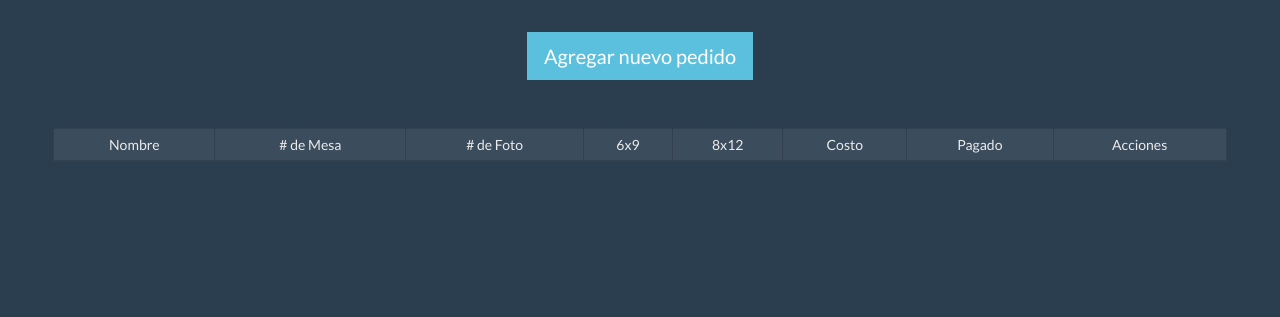
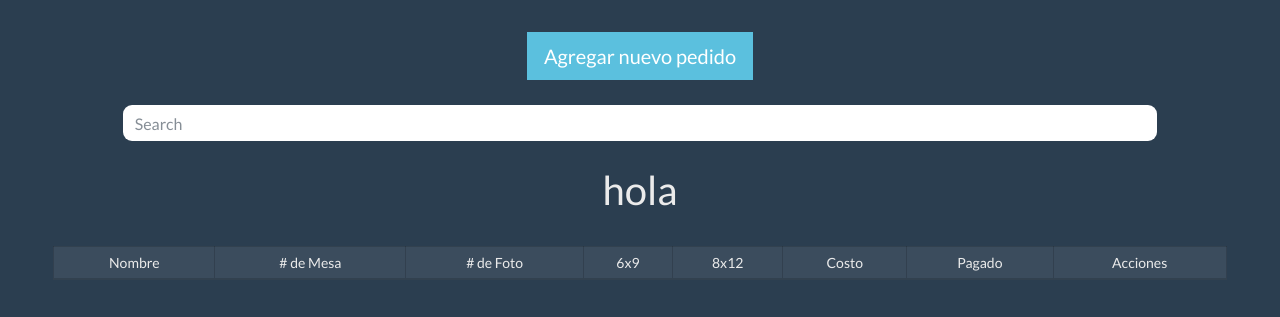
Before and after one commit to VelascoPale/pos-PanoramicasXalapaHd, a Flask app: page /form_clients_grd in a window 1280 px wide. Shown: the part 116-433 px from the top of the page. Run offline with Flask 2, Linux system fonts and the light colour scheme; a user stored in the database is signed in; data that the repository does not hold is empty; some libraries are stand-ins or nearby versions.

Commit message:
cambios hechos

```diff
--- a/index.py
+++ b/index.py
@@ -129,10 +129,11 @@ def go_event():
     return redirect(url_for('form_clients_grd', event = table))
 
 # form_client_grd page
-@app.route('/form_clients_grd')
+@app.route('/form_clients_grd',methods=['POST','GET'])
 def form_clients_grd():
     if 'name' in session:
         table = request.args.get('event')
+        search = request.args.get('data')
         cur = sql.connection.cursor()
         consult_sql = 'SELECT * FROM {0} WHERE 1'
         cur.execute(consult_sql.format(table))
@@ -144,15 +145,12 @@ def form_clients_grd():
     return render_template('form_clients_grd.html')
 
 
-@app.route('/search',methods=['Get','POST'])
+@app.route('/search',methods=['POST','GET'])
 def search():
-    search = request.form.get('text')
-    cur = sql.connection.cursor()
-    consult_sql = 'SELECT * FROM {0} WHERE 1'
-    cur.execute(consult_sql.format(search))
-    data = cur.fetchall()
-    cur.close()
-    return render_template('form_clients_grd',jsonify(data))
+    search = request.args.get("search")
+    table = request.args.get("event")
+    print(table, search)
+    return render_template('form_clients_grd', event = table, data = search)
 
 
 # function add_client > form_clients-grd
--- a/templates/form_clients_grd.html
+++ b/templates/form_clients_grd.html
@@ -23,6 +23,24 @@
         Agregar nuevo pedido
     </button>
 </div>
+
+<div class="row  justify-content-center">
+    <div class="col-10">
+        <div class="active-orange-4 mb-4">
+            <input class="form-control" type="text" placeholder="Search" aria-label="Search" name="search_client" id="search_client" style="border-radius: 10px;" >
+        </div>
+    </div>
+</div>
+
+<div class="row  justify-content-center">
+    <div class="row">
+        <div class="col-10">
+
+          <div id="result" ><h1>hola</h1></div>
+        </div>
+    </div>
+</div>
+
 {% with messages = get_flashed_messages(with_categories=true) %}
 {% if messages %}
 {% for category, message in messages %}
@@ -188,24 +206,23 @@
     </div>
 </div>
 
+
+
+
+{% endblock %}
+
+{% block javascript %}
 <!-- scripts -->
-
- <script src="https://ajax.googleapis.com/ajax/libs/jquery/3.4.1/jquery.min.js"></script>
 <script>
    $(document).ready(function(){
-        $("#search_client").on("input",function(e){
+        $("#search_client").on("input",function(){
             $("#result").empty();
             $.ajax({
                 method:"post",
                 url:"/search",
-                data:{text:$("#search_client").val()},
+                data:{text:$('#search_client').val()},
                 success:function(res){
-                    var data = "<ul>";
-                    $.each(res,function(index,value){
-                        data += "<li>"+value.word_eng+"</li>";
-                    });
-                    data += "</ul>";
-                    $("#result").html(data);
+                    $('#result').html(res);
                 }
             });
         });
--- a/templates/layout.html
+++ b/templates/layout.html
@@ -50,8 +50,12 @@ crossorigin="anonymous"></script>
 <script src="https://stackpath.bootstrapcdn.com/bootstrap/4.4.1/js/bootstrap.min.js"
     integrity="sha384-wfSDF2E50Y2D1uUdj0O3uMBJnjuUD4Ih7YwaYd1iqfktj0Uod8GCExl3Og8ifwB6"
     crossorigin="anonymous"></script>
+ <script src="https://ajax.googleapis.com/ajax/libs/jquery/1.8.2/jquery.min.js"></script>
 <script src="{{url_for('static', filename='js/main.js')}}"></script>
 
+{% block javascript %}
 
 
+{% endblock %}
+
 </html>
```
Also changed, not shown: static/js/main.js (line endings or trailing spaces).
